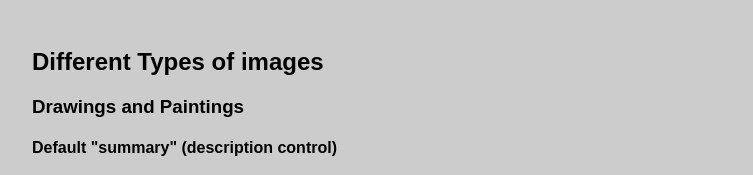
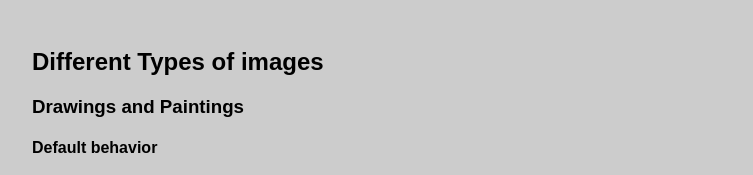
Before and after one commit to diagram-codesprint/ExtendedImageDescriptions, a website: page examples/examples.html in a window 1280 px wide. Shown: the top 175 px of the page, without its empty margins (26-779 px from the left). Drawn offline with Linux system fonts and the light colour scheme.

Commit message:
corrected one heading

```diff
--- a/examples/examples.html
+++ b/examples/examples.html
@@ -11,7 +11,7 @@
   <body>
     <h2>Different Types of images</h2>
     <h3>Drawings and Paintings</h3>
-    <h4>Default "summary" (description control)</h4>
+    <h4>Default behavior</h4>
     <figure>
       <img
         src="images/specific01thumb.png"
```
